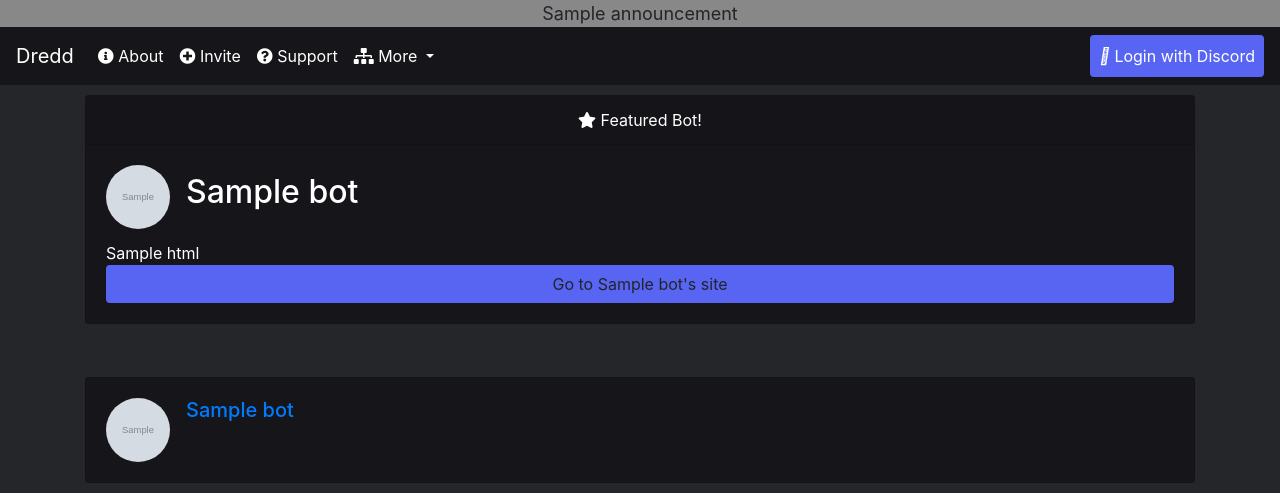
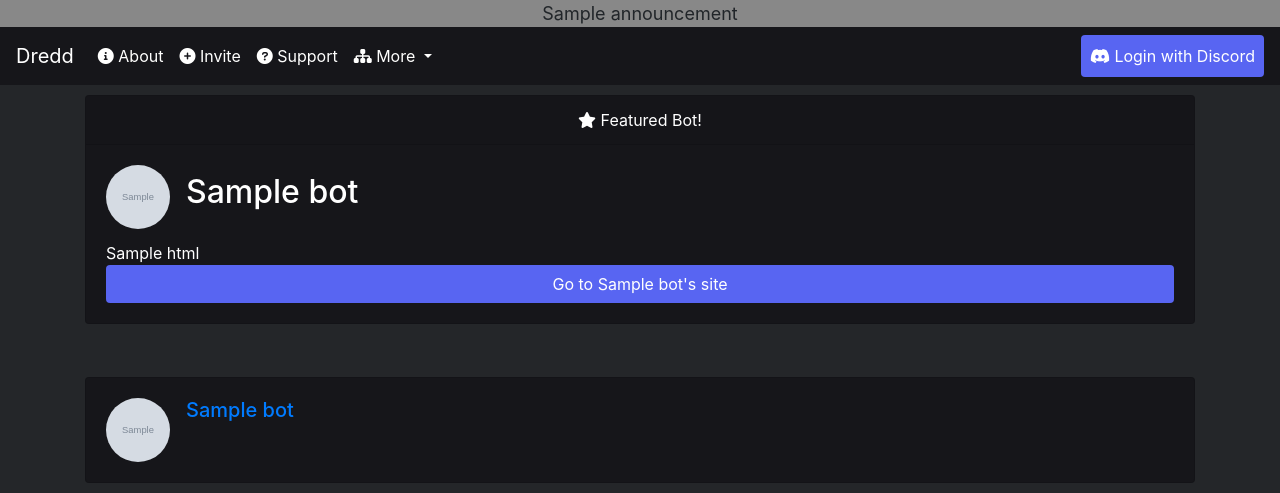
Before and after one commit to dredd-bot/dredd-website, a Python web app: template templates/affiliates.html in a window 1280 px wide. Shown: the top 493 px of the page. Run offline with Jinja, Linux system fonts and the light colour scheme; the template is opened without the code that fills it: most values are stand-ins (such as "Sample title", 1, 10 or a date in 2020); grey boxes marked "Sample" are stand-in pictures; some libraries are stand-ins or nearby versions.

Commit message:
forgot to add these cool changes

```diff
--- a/templates/affiliates.html
+++ b/templates/affiliates.html
@@ -18,7 +18,7 @@
     <script src="https://ajax.googleapis.com/ajax/libs/jquery/3.5.1/jquery.min.js"></script>
     <script src="https://cdnjs.cloudflare.com/ajax/libs/popper.js/1.16.0/umd/popper.min.js"></script>
     <script src="https://maxcdn.bootstrapcdn.com/bootstrap/4.5.2/js/bootstrap.min.js"></script>
-    <link rel="stylesheet" href="https://use.fontawesome.com/releases/v5.7.0/css/all.css" integrity="sha384-lZN37f5QGtY3VHgisS14W3ExzMWZxybE1SJSEsQp9S+oqd12jhcu+A56Ebc1zFSJ" crossorigin="anonymous">
+    <link rel="stylesheet" href="https://pro.fontawesome.com/releases/v6.0.0-beta2/css/all.css">
     <!-- Global site tag (gtag.js) - Google Analytics -->
     <script async src="https://www.googletagmanager.com/gtag/js?id=G-YRMRTNJFRP"></script>
     <script>
@@ -48,7 +48,7 @@
                 </h2>
                 <div class="card-text">
                     {{ top_partner['html'] | safe }}
-                    <a href="{{ top_partner['website'] }}" class="btn text-center" style='width: 100%;background-color: #5865F2'>Go to {{ top_partner['bot'].name }}'s site</a>
+                    <a href="{{ top_partner['website'] }}" class="btn text-center" style='width: 100%;background-color: #5865F2; color: #fffffe'>Go to {{ top_partner['bot'].name }}'s site</a>
                 </div>
             </div>
         </div>
--- a/templates/applications.html
+++ b/templates/applications.html
@@ -19,7 +19,7 @@
     <script src="https://ajax.googleapis.com/ajax/libs/jquery/3.5.1/jquery.min.js"></script>
     <script src="https://cdnjs.cloudflare.com/ajax/libs/popper.js/1.16.0/umd/popper.min.js"></script>
     <script src="https://maxcdn.bootstrapcdn.com/bootstrap/4.5.2/js/bootstrap.min.js"></script>
-    <link rel="stylesheet" href="https://use.fontawesome.com/releases/v5.7.0/css/all.css" integrity="sha384-lZN37f5QGtY3VHgisS14W3ExzMWZxybE1SJSEsQp9S+oqd12jhcu+A56Ebc1zFSJ" crossorigin="anonymous">
+    <link rel="stylesheet" href="https://pro.fontawesome.com/releases/v6.0.0-beta2/css/all.css">
     <!-- Global site tag (gtag.js) - Google Analytics -->
     <script async src="https://www.googletagmanager.com/gtag/js?id=G-YRMRTNJFRP"></script>
     <script>
--- a/templates/errors/404.html
+++ b/templates/errors/404.html
@@ -18,7 +18,7 @@
     <script src="https://ajax.googleapis.com/ajax/libs/jquery/3.5.1/jquery.min.js"></script>
     <script src="https://cdnjs.cloudflare.com/ajax/libs/popper.js/1.16.0/umd/popper.min.js"></script>
     <script src="https://maxcdn.bootstrapcdn.com/bootstrap/4.5.2/js/bootstrap.min.js"></script>
-    <link rel="stylesheet" href="https://use.fontawesome.com/releases/v5.7.0/css/all.css" integrity="sha384-lZN37f5QGtY3VHgisS14W3ExzMWZxybE1SJSEsQp9S+oqd12jhcu+A56Ebc1zFSJ" crossorigin="anonymous">
+    <link rel="stylesheet" href="https://pro.fontawesome.com/releases/v6.0.0-beta2/css/all.css">
     <!-- Global site tag (gtag.js) - Google Analytics -->
     <script async src="https://www.googletagmanager.com/gtag/js?id=G-YRMRTNJFRP"></script>
     <script>
--- a/templates/errors/custom.html
+++ b/templates/errors/custom.html
@@ -18,7 +18,7 @@
     <script src="https://ajax.googleapis.com/ajax/libs/jquery/3.5.1/jquery.min.js"></script>
     <script src="https://cdnjs.cloudflare.com/ajax/libs/popper.js/1.16.0/umd/popper.min.js"></script>
     <script src="https://maxcdn.bootstrapcdn.com/bootstrap/4.5.2/js/bootstrap.min.js"></script>
-    <link rel="stylesheet" href="https://use.fontawesome.com/releases/v5.7.0/css/all.css" integrity="sha384-lZN37f5QGtY3VHgisS14W3ExzMWZxybE1SJSEsQp9S+oqd12jhcu+A56Ebc1zFSJ" crossorigin="anonymous">
+    <link rel="stylesheet" href="https://pro.fontawesome.com/releases/v6.0.0-beta2/css/all.css">
     <!-- Global site tag (gtag.js) - Google Analytics -->
     <script async src="https://www.googletagmanager.com/gtag/js?id=G-YRMRTNJFRP"></script>
     <script>
--- a/templates/errors/exception.html
+++ b/templates/errors/exception.html
@@ -18,7 +18,7 @@
     <script src="https://ajax.googleapis.com/ajax/libs/jquery/3.5.1/jquery.min.js"></script>
     <script src="https://cdnjs.cloudflare.com/ajax/libs/popper.js/1.16.0/umd/popper.min.js"></script>
     <script src="https://maxcdn.bootstrapcdn.com/bootstrap/4.5.2/js/bootstrap.min.js"></script>
-    <link rel="stylesheet" href="https://use.fontawesome.com/releases/v5.7.0/css/all.css" integrity="sha384-lZN37f5QGtY3VHgisS14W3ExzMWZxybE1SJSEsQp9S+oqd12jhcu+A56Ebc1zFSJ" crossorigin="anonymous">
+    <link rel="stylesheet" href="https://pro.fontawesome.com/releases/v6.0.0-beta2/css/all.css">
     <!-- Global site tag (gtag.js) - Google Analytics -->
     <script async src="https://www.googletagmanager.com/gtag/js?id=G-YRMRTNJFRP"></script>
     <script>
--- a/templates/guildinfo.html
+++ b/templates/guildinfo.html
@@ -18,7 +18,7 @@
     <script src="https://ajax.googleapis.com/ajax/libs/jquery/3.5.1/jquery.min.js"></script>
     <script src="https://cdnjs.cloudflare.com/ajax/libs/popper.js/1.16.0/umd/popper.min.js"></script>
     <script src="https://maxcdn.bootstrapcdn.com/bootstrap/4.5.2/js/bootstrap.min.js"></script>
-    <link rel="stylesheet" href="https://use.fontawesome.com/releases/v5.7.0/css/all.css" integrity="sha384-lZN37f5QGtY3VHgisS14W3ExzMWZxybE1SJSEsQp9S+oqd12jhcu+A56Ebc1zFSJ" crossorigin="anonymous">
+    <link rel="stylesheet" href="https://pro.fontawesome.com/releases/v6.0.0-beta2/css/all.css">
     <!-- Global site tag (gtag.js) - Google Analytics -->
     <script async src="https://www.googletagmanager.com/gtag/js?id=G-YRMRTNJFRP"></script>
     <script>
--- a/templates/index.html
+++ b/templates/index.html
@@ -19,7 +19,7 @@
     <script src="https://ajax.googleapis.com/ajax/libs/jquery/3.5.1/jquery.min.js"></script>
     <script src="https://cdnjs.cloudflare.com/ajax/libs/popper.js/1.16.0/umd/popper.min.js"></script>
     <script src="https://maxcdn.bootstrapcdn.com/bootstrap/4.5.2/js/bootstrap.min.js"></script>
-    <link rel="stylesheet" href="https://pro.fontawesome.com/releases/v6.0.0-beta1/css/all.css">
+    <link rel="stylesheet" href="https://pro.fontawesome.com/releases/v6.0.0-beta2/css/all.css">
 
     <!-- Global site tag (gtag.js) - Google Analytics -->
     <script async src="https://www.googletagmanager.com/gtag/js?id=G-YRMRTNJFRP"></script>
--- a/templates/invite.html
+++ b/templates/invite.html
@@ -18,7 +18,7 @@
     <script src="https://ajax.googleapis.com/ajax/libs/jquery/3.5.1/jquery.min.js"></script>
     <script src="https://cdnjs.cloudflare.com/ajax/libs/popper.js/1.16.0/umd/popper.min.js"></script>
     <script src="https://maxcdn.bootstrapcdn.com/bootstrap/4.5.2/js/bootstrap.min.js"></script>
-    <link rel="stylesheet" href="https://use.fontawesome.com/releases/v5.7.0/css/all.css" integrity="sha384-lZN37f5QGtY3VHgisS14W3ExzMWZxybE1SJSEsQp9S+oqd12jhcu+A56Ebc1zFSJ" crossorigin="anonymous">
+    <link rel="stylesheet" href="https://pro.fontawesome.com/releases/v6.0.0-beta2/css/all.css">
 
     <!-- Global site tag (gtag.js) - Google Analytics -->
     <script async src="https://www.googletagmanager.com/gtag/js?id=G-YRMRTNJFRP"></script>
--- a/templates/legal.html
+++ b/templates/legal.html
@@ -18,7 +18,7 @@
     <script src="https://ajax.googleapis.com/ajax/libs/jquery/3.5.1/jquery.min.js"></script>
     <script src="https://cdnjs.cloudflare.com/ajax/libs/popper.js/1.16.0/umd/popper.min.js"></script>
     <script src="https://maxcdn.bootstrapcdn.com/bootstrap/4.5.2/js/bootstrap.min.js"></script>
-    <link rel="stylesheet" href="https://use.fontawesome.com/releases/v5.7.0/css/all.css" integrity="sha384-lZN37f5QGtY3VHgisS14W3ExzMWZxybE1SJSEsQp9S+oqd12jhcu+A56Ebc1zFSJ" crossorigin="anonymous">
+    <link rel="stylesheet" href="https://pro.fontawesome.com/releases/v6.0.0-beta2/css/all.css">
     <!-- Global site tag (gtag.js) - Google Analytics -->
     <script async src="https://www.googletagmanager.com/gtag/js?id=G-YRMRTNJFRP"></script>
     <script>
--- a/templates/lists.html
+++ b/templates/lists.html
@@ -18,7 +18,7 @@
     <script src="https://ajax.googleapis.com/ajax/libs/jquery/3.5.1/jquery.min.js"></script>
     <script src="https://cdnjs.cloudflare.com/ajax/libs/popper.js/1.16.0/umd/popper.min.js"></script>
     <script src="https://maxcdn.bootstrapcdn.com/bootstrap/4.5.2/js/bootstrap.min.js"></script>
-    <link rel="stylesheet" href="https://use.fontawesome.com/releases/v5.7.0/css/all.css" integrity="sha384-lZN37f5QGtY3VHgisS14W3ExzMWZxybE1SJSEsQp9S+oqd12jhcu+A56Ebc1zFSJ" crossorigin="anonymous">
+    <link rel="stylesheet" href="https://pro.fontawesome.com/releases/v6.0.0-beta2/css/all.css">
     <!-- Global site tag (gtag.js) - Google Analytics -->
     <script async src="https://www.googletagmanager.com/gtag/js?id=G-YRMRTNJFRP"></script>
     <script>
--- a/templates/profile.html
+++ b/templates/profile.html
@@ -18,7 +18,7 @@
     <script src="https://ajax.googleapis.com/ajax/libs/jquery/3.5.1/jquery.min.js"></script>
     <script src="https://cdnjs.cloudflare.com/ajax/libs/popper.js/1.16.0/umd/popper.min.js"></script>
     <script src="https://maxcdn.bootstrapcdn.com/bootstrap/4.5.2/js/bootstrap.min.js"></script>
-    <link rel="stylesheet" href="https://use.fontawesome.com/releases/v5.7.0/css/all.css" integrity="sha384-lZN37f5QGtY3VHgisS14W3ExzMWZxybE1SJSEsQp9S+oqd12jhcu+A56Ebc1zFSJ" crossorigin="anonymous">
+    <link rel="stylesheet" href="https://pro.fontawesome.com/releases/v6.0.0-beta2/css/all.css">
     <!-- Global site tag (gtag.js) - Google Analytics -->
     <script async src="https://www.googletagmanager.com/gtag/js?id=G-YRMRTNJFRP"></script>
     <script>
--- a/templates/staff/applications.html
+++ b/templates/staff/applications.html
@@ -18,7 +18,7 @@
     <script src="https://ajax.googleapis.com/ajax/libs/jquery/3.5.1/jquery.min.js"></script>
     <script src="https://cdnjs.cloudflare.com/ajax/libs/popper.js/1.16.0/umd/popper.min.js"></script>
     <script src="https://maxcdn.bootstrapcdn.com/bootstrap/4.5.2/js/bootstrap.min.js"></script>
-    <link rel="stylesheet" href="https://use.fontawesome.com/releases/v5.7.0/css/all.css" integrity="sha384-lZN37f5QGtY3VHgisS14W3ExzMWZxybE1SJSEsQp9S+oqd12jhcu+A56Ebc1zFSJ" crossorigin="anonymous">
+    <link rel="stylesheet" href="https://pro.fontawesome.com/releases/v6.0.0-beta2/css/all.css">
 </head>
 
 <body style='background-color:#242629;' id='body'>
--- a/templates/staff/apps.html
+++ b/templates/staff/apps.html
@@ -18,7 +18,7 @@
     <script src="https://ajax.googleapis.com/ajax/libs/jquery/3.5.1/jquery.min.js"></script>
     <script src="https://cdnjs.cloudflare.com/ajax/libs/popper.js/1.16.0/umd/popper.min.js"></script>
     <script src="https://maxcdn.bootstrapcdn.com/bootstrap/4.5.2/js/bootstrap.min.js"></script>
-    <link rel="stylesheet" href="https://use.fontawesome.com/releases/v5.7.0/css/all.css" integrity="sha384-lZN37f5QGtY3VHgisS14W3ExzMWZxybE1SJSEsQp9S+oqd12jhcu+A56Ebc1zFSJ" crossorigin="anonymous">
+    <link rel="stylesheet" href="https://pro.fontawesome.com/releases/v6.0.0-beta2/css/all.css">
 </head>
 
 <body style='background-color:#242629;' id='body'>
--- a/templates/staff/main.html
+++ b/templates/staff/main.html
@@ -18,7 +18,7 @@
     <script src="https://ajax.googleapis.com/ajax/libs/jquery/3.5.1/jquery.min.js"></script>
     <script src="https://cdnjs.cloudflare.com/ajax/libs/popper.js/1.16.0/umd/popper.min.js"></script>
     <script src="https://maxcdn.bootstrapcdn.com/bootstrap/4.5.2/js/bootstrap.min.js"></script>
-    <link rel="stylesheet" href="https://use.fontawesome.com/releases/v5.7.0/css/all.css" integrity="sha384-lZN37f5QGtY3VHgisS14W3ExzMWZxybE1SJSEsQp9S+oqd12jhcu+A56Ebc1zFSJ" crossorigin="anonymous">
+    <link rel="stylesheet" href="https://pro.fontawesome.com/releases/v6.0.0-beta2/css/all.css">
 </head>
 
 <body style='background-color:#242629;' id='body'>
```
Also changed, not shown: templates/about.html (+10 -4 lines).
